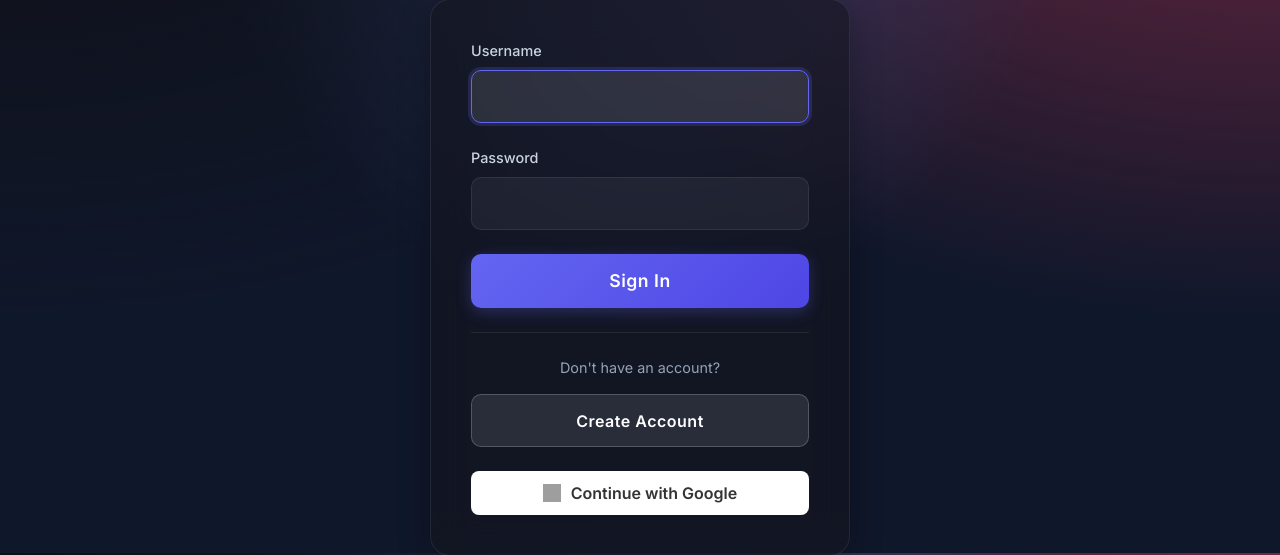
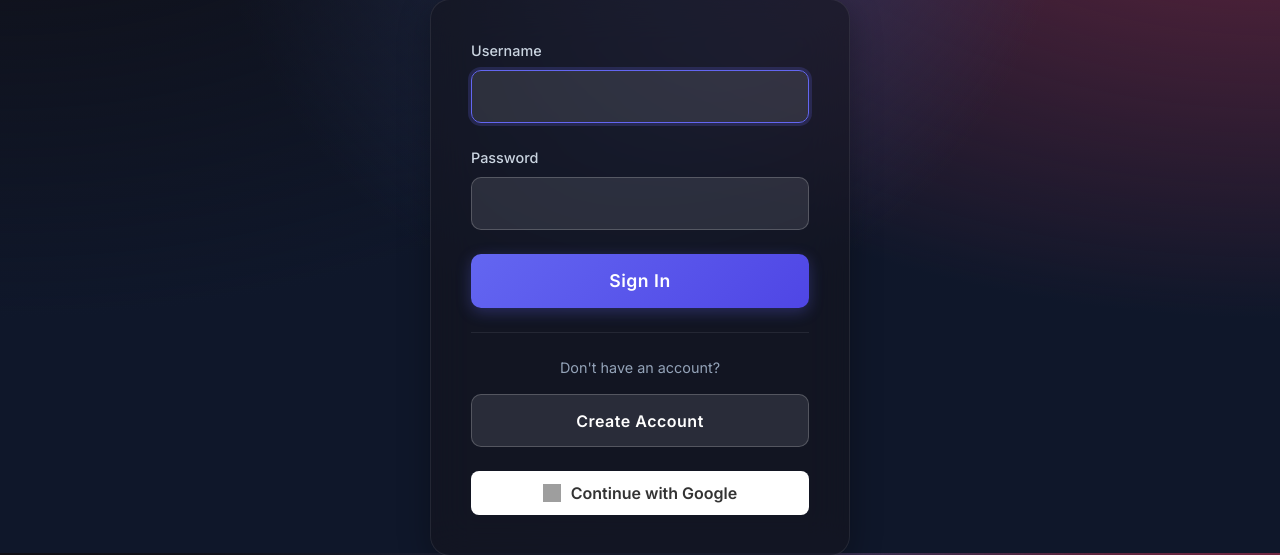
Before and after one commit to JiniyasSuthar-2001/The-Bus-Pass, a Django app: page /login/ in a window 1280 px wide. Shown: the part 247-802 px from the top of the page. Run offline with Django 5.2, Linux system fonts and the light colour scheme; some libraries are stand-ins or nearby versions; grey boxes are pictures that could not be loaded.

Commit message:
Fix invisible input fields on login page

```diff
--- a/static/style.css
+++ b/static/style.css
@@ -199,16 +199,18 @@ input[type="text"],
 input[type="password"],
 input[type="email"],
 input[type="number"],
-input[type="date"] {
+input[type="date"],
+.form-group input {
     width: 100%;
     padding: 0.85rem;
     border-radius: 10px;
-    border: 1px solid var(--glass-border);
-    background-color: rgba(255, 255, 255, 0.05);
-    /* Lighter input background */
+    border: 1px solid rgba(255, 255, 255, 0.2); /* Increased visibility */
+    background-color: rgba(255, 255, 255, 0.1); /* Increased visibility */
     color: white;
     box-sizing: border-box;
     transition: all 0.2s;
+    display: block; /* Ensure it takes space */
+    min-height: 45px; /* Force height */
 }
 
 input:focus {
```
